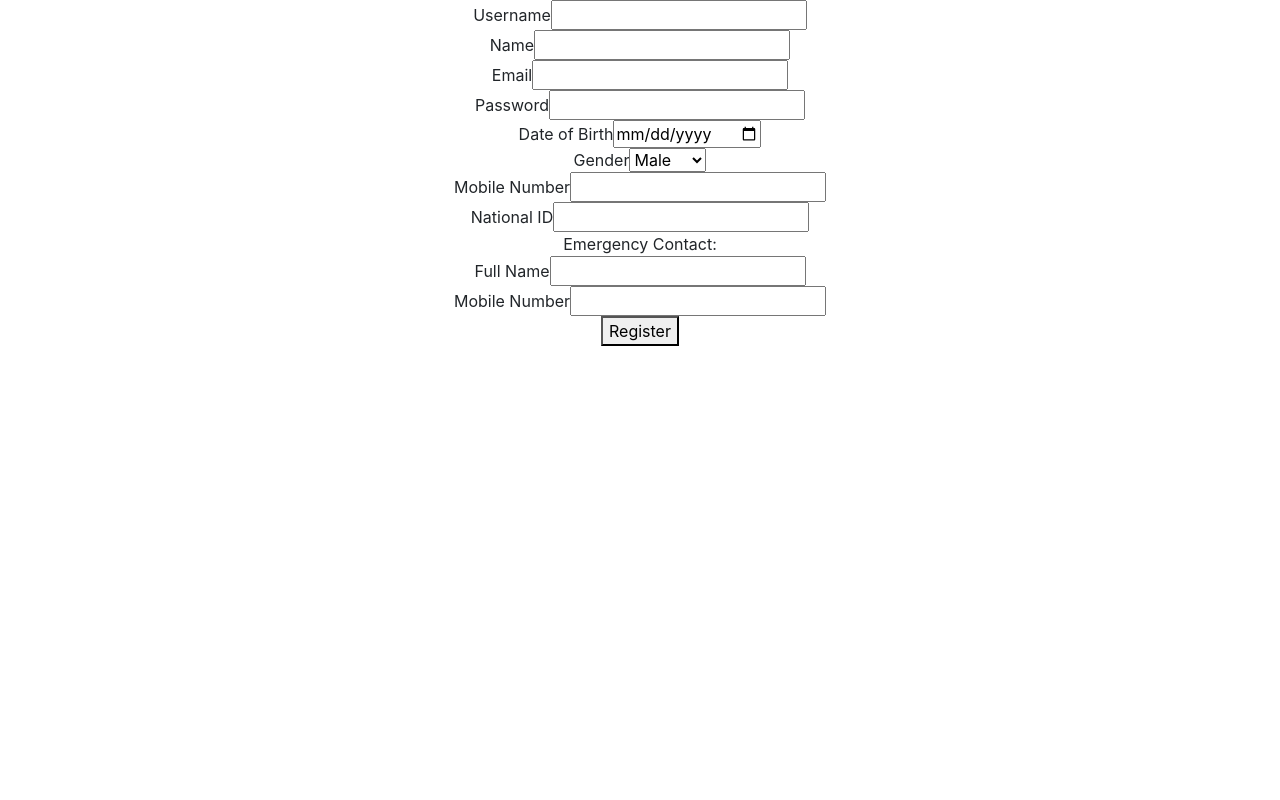
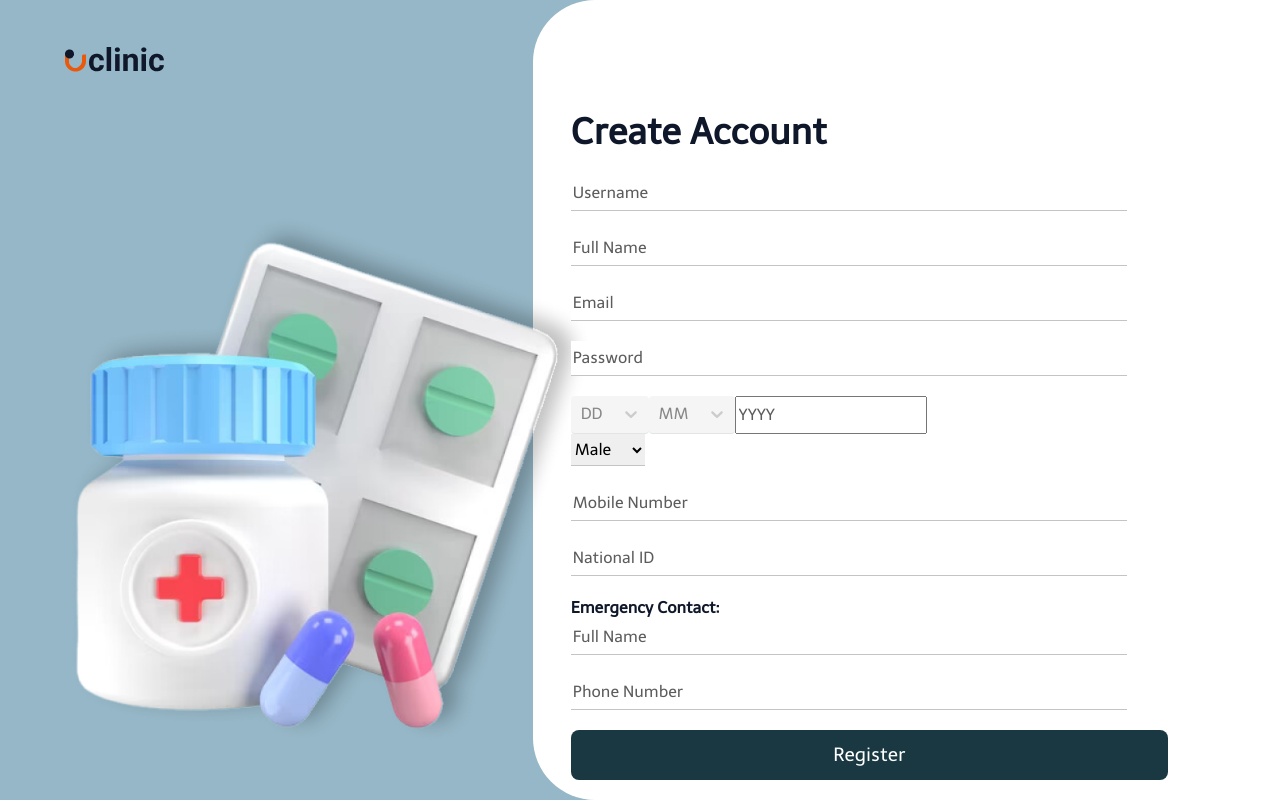
Before and after one commit to advanced-computer-lab-2023/Agile-Star-Squad-Clinic, a React (Create React App) app in the folder frontend/: page /patient/register in a window 1280 px wide. Built offline with nearby package versions, Linux system fonts and the light colour scheme; no server answers.

Commit message:
Patient registeration UI pending final touches

```diff
--- a/frontend/src/patient/pages/PatientRegister.js
+++ b/frontend/src/patient/pages/PatientRegister.js
@@ -1,6 +1,10 @@
 import React, { useState } from 'react';
 import { setUserRole } from '../../shared/DummyUsers';
 import { useNavigate } from 'react-router-dom';
+import classes from './patientRegister.module.css';
+import logo from '../components/logo.png';
+import medicines from '../components/Medicines.png';
+import Select from 'react-select';
 
 const PatientRegisterForm = () => {
   const navigate = useNavigate();
@@ -10,7 +14,6 @@ const PatientRegisterForm = () => {
     name: '',
     email: '',
     password: '',
-    dateOfBirth: '',
     gender: 'male',
     mobileNumber: '',
     nationalId: '',
@@ -19,6 +22,92 @@ const PatientRegisterForm = () => {
       phoneNumber: '',
     },
   });
+
+  const [dobDay, setDOBDay] = useState('');
+  const [dobMonth, setDOBMonth] = useState('');
+  const [dobYear, setDOBYear] = useState('');
+
+
+  const customStyles = {
+    control: (provided, state) => ({
+        ...provided,
+        backgroundColor: '#f5f5f5',
+        border: 'none',
+        borderBottom: '1px solid #E2E4E5',
+        textAlign: 'start'
+    }),
+
+    placeholder: (provided, state) => ({
+        ...provided,
+        color: state.isFocused ? '#000' : '#888',
+    }),
+    dropdownIndicator: (provided) => ({
+        ...provided,
+        transition: 'transform 0.3s',
+        transform: 'rotate(0deg)',
+        borderLeft: 'none',
+    }),
+    indicatorSeparator: () => ({}),
+    menu: (provided) => ({
+        ...provided,
+        borderRadius: '20px',
+    }),
+    option: (provided, state) => ({
+        ...provided,
+        borderRadius: '14px',
+        fontSize: '14px',
+        fontWeight: state.isFocused ? "500" : "400",
+        color: state.isFocused ? "black" : "#666666",
+        textAlign: "left",
+        backgroundColor: "transparent"
+    }),
+    value: (provided) => ({
+        ...provided,
+        borderRadius: '20px',
+        backgroundColor: 'transparent'
+    }),
+    singleValue: (provided) => ({
+        ...provided,
+        fontSize: '14px',
+    }),
+    valueContainer: (provided) => ({
+        ...provided,
+        backgroundColor: "transparent"
+    }),
+    menuList: (base) => ({
+        ...base,
+
+        "::-webkit-scrollbar": {
+            width: "3px",
+            height: "0px",
+        },
+        "::-webkit-scrollbar-track": {
+            background: "transparent"
+        },
+        "::-webkit-scrollbar-thumb": {
+            background: "#888",
+            borderRadius: '3px',
+        },
+        "::-webkit-scrollbar-thumb:hover": {
+            background: "#555"
+        }
+    })
+};
+const dayOptions = () => {
+        let days = [];
+        for (let i = 1; i <= 31; i++) {
+            days.push({ value: i, label: i })
+        }
+        return days;
+    };
+
+    const monthOptions = () => {
+        let months = [];
+        for (let i = 1; i <= 12; i++) {
+            months.push({ value: i, label: i })
+        }
+        return months;
+    }
 
   const handleInputChange = (event) => {
     const { name, value } = event.target;
@@ -42,11 +131,26 @@ const PatientRegisterForm = () => {
 
   const handleSubmit = async (event) => {
     event.preventDefault();
+    const data = {
+      "username": formData.username,
+      "name": formData.name,
+      "email": formData.email,
+      "password": formData.password,
+      "dateOfBirth": `${dobYear}-${dobMonth}-${dobDay}`,
+      "Gender": formData.gender,
+      "mobileNumber": formData.mobileNumber,
+      "nationalId": formData.nationalId,
+      "emergencyContact": {
+        "fullName": formData.emergencyContact.fullName,
+        "phoneNumber": formData.emergencyContact.phoneNumber,
+      },
+    }
+
     try {
       const response = await fetch('http://localhost:3000/patients', {
         method: 'POST',
         headers: { 'Content-type': 'application/json; charset=UTF-8' },
-        body: JSON.stringify(formData),
+        body: JSON.stringify(data),
       });
 
       if (response.ok) {
@@ -64,104 +168,147 @@ const PatientRegisterForm = () => {
   };
 
   return (
-    <form onSubmit={handleSubmit}>
-      <div>
-        <label>Username</label>
+    <body className={classes.background}>
+      <div className='d-flex'>
+        <div className={`${classes.mainBackground} col-5`}>
+          <div className={classes.logo}>
+            <img src={logo} alt="Clinic Logo" />
+          </div>
+          <img src={medicines} alt="Medicines" className={classes.medicinesImage} />
+        </div>
+        <div className={`${classes.secondBackground} col-7`}>
+          {
+            <div className={classes.customText}>
+              <div className='d-flex flex-column justify-content space-around'>
+                <p className={classes.p1}>Create Account</p>
+                <form className={classes.formContainer} onSubmit={handleSubmit}>
+
                     <input
+                      className={classes.textBox}
                       type="text"
                       name="username"
                       value={formData.username}
+                      placeholder='Username'
                       onChange={handleInputChange}
+                      required
                     />
-      </div>
-      <div>
-        <label>Name</label>
                     <input
+                      className={classes.textBox}
                       type="text"
                       name="name"
                       value={formData.name}
+                      placeholder='Full Name'
                       onChange={handleInputChange}
+                      required
                     />
-      </div>
-      <div>
-        <label>Email</label>
                   <input
+                    className={classes.textBox}
                     type="text"
                     name="email"
                     value={formData.email}
+                    placeholder='Email'
                     onChange={handleInputChange}
+                    required
                   />
-      </div>
-      <div>
-        <label>Password</label>
+
                   <input
+                    className={classes.textBox}
                     type="text"
                     name="password"
                     value={formData.password}
+                    placeholder='Password'
                     onChange={handleInputChange}
+                    required
+                  />
+                  <div className="d-flex">
+
+                    <Select
+                      className="daySelect"
+                      value={dobDay}
+                      styles={customStyles}
+                      options={dayOptions()}
+                      placeholder={'DD'}
+                      onChange={(value) => setDOBDay(value)}
+                      required
+                    />
+                    <Select
+                      className="daySelect"
+                      value={dobMonth}
+                      styles={customStyles}
+                      options={monthOptions()}
+                      placeholder={'MM'}
+                      onChange={(value) => setDOBMonth(value)}
+                      required
+                    />
+                    <input
+                      className="daySelect numField"
+                      value={dobYear}
+                      type="number"
+                      id="dobYear"
+                      name="year"
+                      placeholder="YYYY"
+                      onChange={e => setDOBYear(e.target.value)}
+                      required
                     />
                   </div>
+
                   <div>
-        <label>Date of Birth</label>
-        <input
-          type="date"
-          name="dateOfBirth"
-          value={formData.dateOfBirth}
-          onChange={handleInputChange}
-        />
-      </div>
-      <div>
-        <label>Gender</label>
-        <select
+                    <select className={classes.textBox}
                       name="gender"
                       value={formData.gender}
+                      placeholder='Gender'
                       onChange={handleInputChange}
+                      required
                     >
                       <option value="male">Male</option>
                       <option value="female">Female</option>
                     </select>
                   </div>
-      <div>
-        <label>Mobile Number</label>
-        <input
+                  <input className={classes.textBox}
                     type="text"
                     name="mobileNumber"
                     value={formData.mobileNumber}
+                    placeholder='Mobile Number'
                     onChange={handleInputChange}
+                    required
                   />
-      </div>
-      <div>
-        <label>National ID</label>
-        <input
+                  <input className={classes.textBox}
                     type="text"
                     name="nationalId"
                     value={formData.nationalId}
+                    placeholder='National ID'
                     onChange={handleInputChange}
+                    required
                   />
-      </div>
-      <div>
-        <label>Emergency Contact:</label>
-        <div>
-          <label>Full Name</label>
-          <input
+                  <p className={classes.p2}>Emergency Contact:</p>
+                  <input className={classes.textBox}
                     type="text"
                     name="emergencyContact.fullName"
+                    placeholder='Full Name'
                     value={formData.emergencyContact.fullName}
                     onChange={handleInputChange}
+                    required
                   />
-        </div>
-        <div>
-          <label>Mobile Number</label>
-          <input
+                  <input className={classes.textBox}
                     type="text"
                     name="emergencyContact.phoneNumber"
+                    placeholder='Phone Number'
                     value={formData.emergencyContact.phoneNumber}
                     onChange={handleInputChange}
+                    required
                   />
+                  <button className={classes.button} type="submit">
+                    <div className={classes.buttonText}>  Register
+                    </div>
+                  </button>
+                </form>
               </div>
             </div>
-      <button type="submit">Register</button>
-    </form>
+          }
+        </div>
+      </div>
+    </body>
+
   );
 };
 
--- /dev/null
+++ b/frontend/src/patient/pages/patientRegister.module.css
@@ -0,0 +1,129 @@
+.background {
+    background-color: #96B7C7;
+}
+
+.mainBackground {
+    background-color: #96B7C7;
+    height: 100vh;
+}
+
+.secondBackground {
+    position: relative;
+    background-color: #FFFFFF;
+    height: 100vh;
+    border-top-left-radius: 62px;
+    border-bottom-left-radius: 62px;
+    align-content: center;
+    font-family: 'Telex', sans-serif;
+}
+
+.logo {
+    display: flex;
+    padding-top: 43px;
+    padding-left: 65px;
+    width: 165px;
+}
+
+.medicinesImage {
+    position: absolute;
+    bottom: 0;
+    left: 7px;
+    width: 52%;
+    z-index: 1;
+}
+
+.customText {
+    display: flex;
+    justify-content: space-between;
+    flex-direction: column;
+    line-height: 24px;
+    color: #0F172A;
+    margin-left: 5%;
+    margin-top: 20%;
+    width: 80%;
+}
+
+.p1 {
+    display: flex;
+    text-align: left;
+    margin-top: -50px;
+    margin-bottom: 2rem;
+    font-size: 36px;
+    letter-spacing: 10%;
+    font-weight: bolder;
+    z-index: 10;
+}
+
+.p2 {
+    display: flex;
+    text-align: left;
+    font-size: 25;
+    letter-spacing: 10%;
+    font-weight: bolder;
+}
+
+.formContainer {
+    display: flex;
+    flex-direction: column;
+    align-items: left;
+    z-index: 10;
+    align-content: center;
+}
+
+.textBox {
+    display: flex;
+    outline: none;
+    border: none;
+    border-bottom: 1px solid #C4C4C4;
+    margin-right: 41px;
+    padding-bottom: 5px;
+    padding-top: 5px;
+    margin-bottom: 20px;
+}
+
+.textBox::placeholder {
+    color: #5C5C5C;
+}
+
+.textBox:focus {
+    border-bottom: 1px solid #000000;
+}
+
+.buttonText {
+    display: flex;
+    justify-content: center;
+    font-size: 19px;
+
+}
+
+.button {
+    background-color: #193842;
+    color: #ffffff;
+    border: none;
+    border-radius: 8px;
+    font-size: 19px;
+    padding-top: 13px;
+    padding-bottom: 13px;
+    cursor: pointer;
+}
+
+.daySelect {
+    max-height: 40px;
+    max-width: 80px;
+    margin-right: 10px;
+    display: inline-block;
+}
+
+#dobYear {
+    margin-top: 5px;
+}
+
+input.numField::-webkit-outer-spin-button,
+input.numField::-webkit-inner-spin-button {
+    -webkit-appearance: none;
+    margin: 0;
+}
+
+input[type=number].numField {
+    -moz-appearance: textfield;
+}
```
Also changed, not shown: frontend/src/patient/components/Medicines.png (added), frontend/src/patient/components/logo.png (added). Lines whose indentation alone changed are shown as unchanged.
